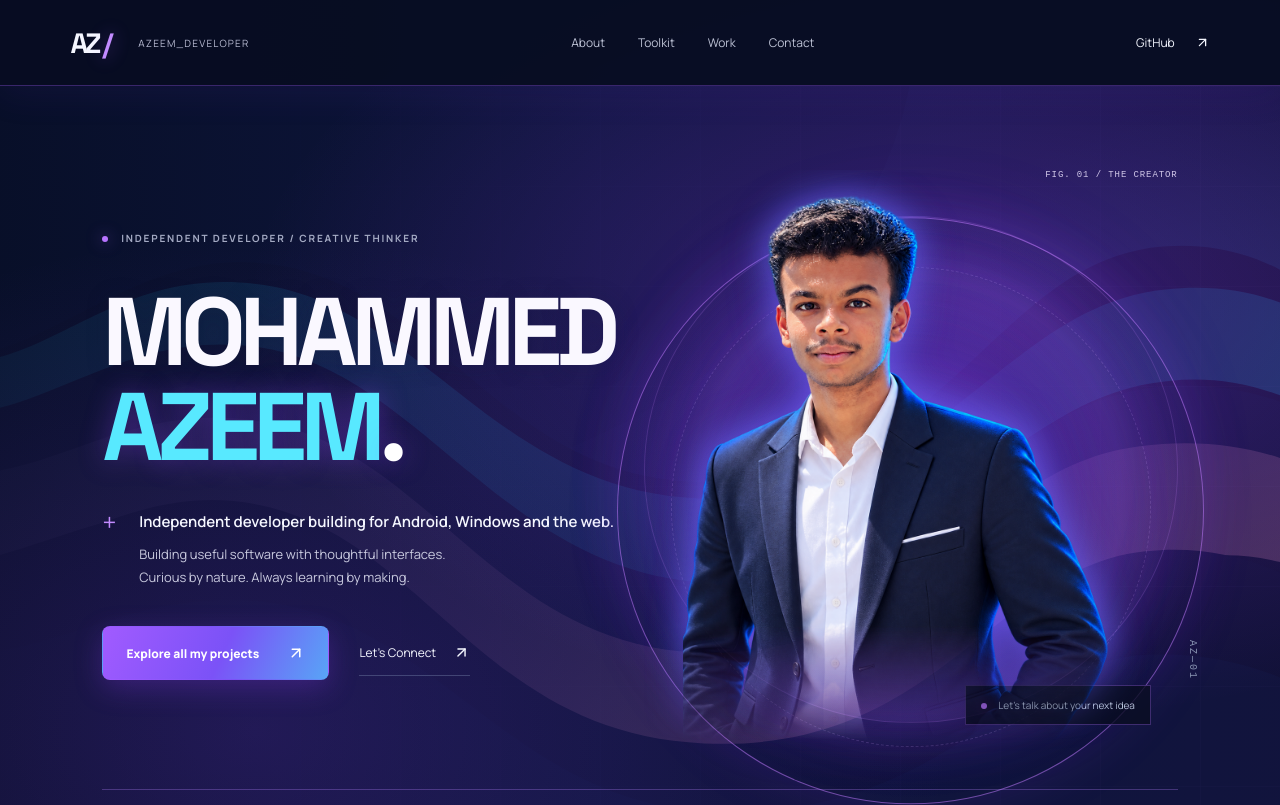
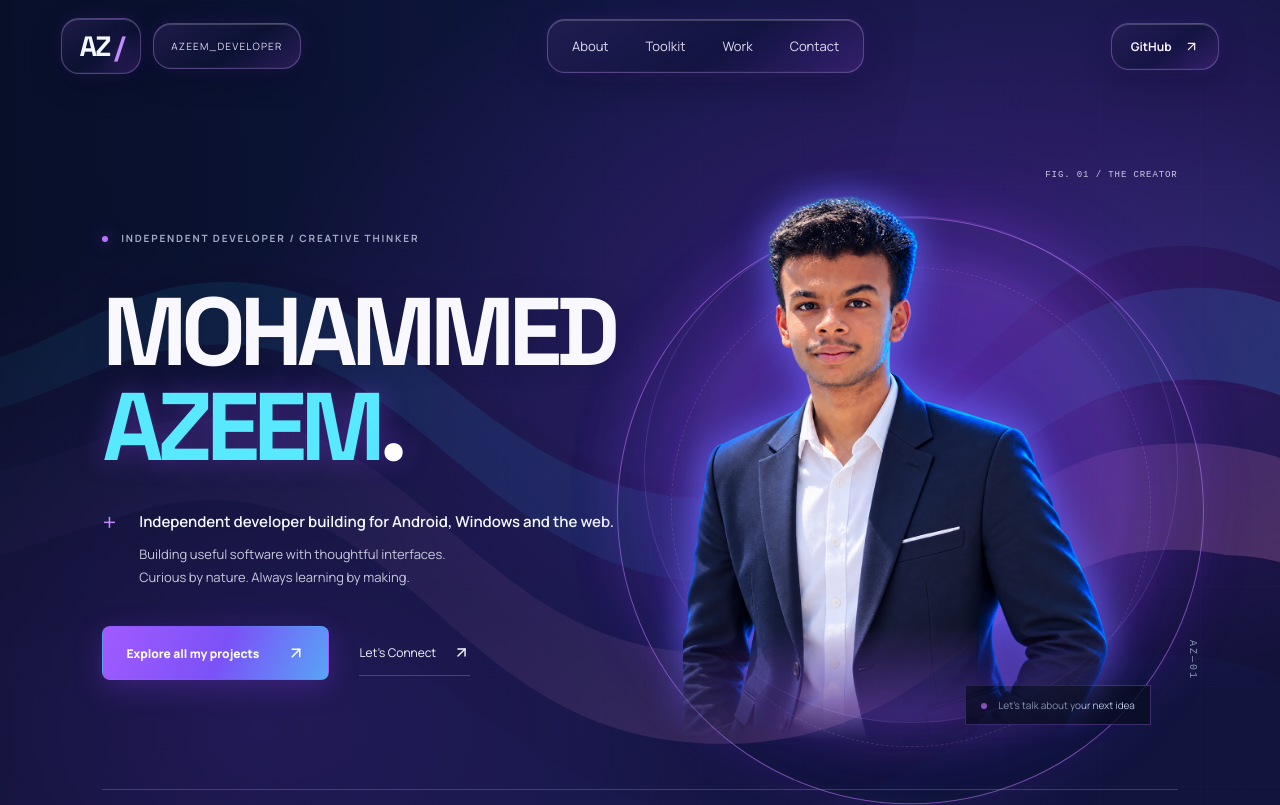
Before and after one commit to Mhd-Azeem/AZ-portfolio, a React (Vite) app: page / in a window 1280 px wide. Shown: the top 805 px of the page. Built offline with nearby package versions, Linux system fonts and the light colour scheme.

Commit message:
Replace solid navbar with independent neon-purple liquid glass tiles

```diff
--- a/src/style.css
+++ b/src/style.css
@@ -1252,3 +1252,52 @@ h2{font-weight:600;letter-spacing:-.058em}
  .portrait-backlight,.portrait-halo{will-change:auto;transform:none!important;filter:none}
  .navbar{transition:none}
 }
+
+/* Floating liquid-glass navigation: no full-width header background. */
+.navbar,.navbar.is-scrolled{
+  background:transparent;
+  border:0;
+  box-shadow:none;
+  height:92px;
+  padding:12px clamp(16px,4.8vw,90px);
+  gap:12px;
+  pointer-events:none;
+}
+.navbar > *{pointer-events:auto}
+.navbar .brand,.navbar .nav-caption,.navbar .nav-contact,.navbar nav{
+  background:linear-gradient(145deg,rgba(39,32,82,.72),rgba(15,19,47,.6) 56%,rgba(79,42,124,.46));
+  border:1px solid rgba(199,159,255,.33);
+  box-shadow:inset 0 1px 0 rgba(255,255,255,.19),inset 0 -1px 0 rgba(143,105,245,.09),0 9px 30px rgba(7,5,28,.3),0 0 20px rgba(146,83,255,.12);
+  backdrop-filter:blur(18px) saturate(145%);
+  -webkit-backdrop-filter:blur(18px) saturate(145%);
+  border-radius:18px;
+}
+.navbar .brand{padding:9px 17px;letter-spacing:-2px;line-height:1.3}
+.navbar .nav-caption{padding:15px 17px;color:#e1d9f2;font-size:10px}
+.navbar nav{gap:5px;padding:5px 8px}
+.navbar nav a{padding:12px 16px;border-radius:12px;font-size:13px;color:#e1dcf2;transition:background .25s ease,box-shadow .25s ease,color .25s ease}
+.navbar nav a:hover,.navbar nav a[aria-current]{background:linear-gradient(135deg,rgba(166,101,255,.3),rgba(85,198,255,.11));box-shadow:inset 0 1px 0 #e0c5ff30;color:#fff}
+.navbar nav a span{bottom:3px}
+.navbar .nav-contact{padding:14px 19px;font-weight:700;color:#f7eeff;gap:12px}
+.navbar .nav-contact:hover{border-color:#d3a5ff99;box-shadow:0 0 27px #a75aff55,inset 0 1px 0 #ffffff45}
+.navbar .menu-toggle{background:linear-gradient(135deg,#45296fbd,#13162bd9);border:1px solid #bb8aff77;box-shadow:inset 0 1px 0 #ffffff3b,0 8px 24px #140b2b80;backdrop-filter:blur(16px)}
+@media(max-width:900px){
+ .navbar{height:75px;padding:9px 4%;gap:8px}
+ .navbar .nav-caption{padding:13px 10px}
+ .navbar .brand{padding:7px 12px}
+ .navbar nav{gap:2px}
+ .navbar nav a{padding:10px 11px}
+ .navbar .nav-contact{padding:12px}
+}
+@media(max-width:700px){
+ .navbar{height:75px;justify-content:space-between;flex-wrap:nowrap}
+ .navbar .brand{padding:8px 13px}
+ .navbar .nav-caption{padding:13px 12px;margin-right:auto}
+ .navbar .menu-toggle{display:grid;place-items:center;min-width:46px;min-height:46px;border-radius:15px}
+ .navbar nav{position:absolute;top:calc(100% + 5px);left:4%;right:4%;width:auto;margin:0;padding:10px;display:none;flex-direction:column;gap:4px;border-radius:19px;background:linear-gradient(145deg,#21133bf0,#0b1227f2);border:1px solid #bc8bff80;box-shadow:0 16px 45px #08051ed9;backdrop-filter:blur(22px)}
+ .navbar nav.open{display:flex}
+ .navbar nav a{padding:13px 16px;min-height:45px;border-radius:12px;border-bottom:0}
+ .navbar .nav-contact{display:none}
+}
+@media(max-width:370px){.navbar .nav-caption{font-size:8px;padding:13px 8px}.navbar{gap:5px}}
+@media(prefers-reduced-transparency:reduce){.navbar .brand,.navbar .nav-caption,.navbar .nav-contact,.navbar nav{background:#14152f}}
```
